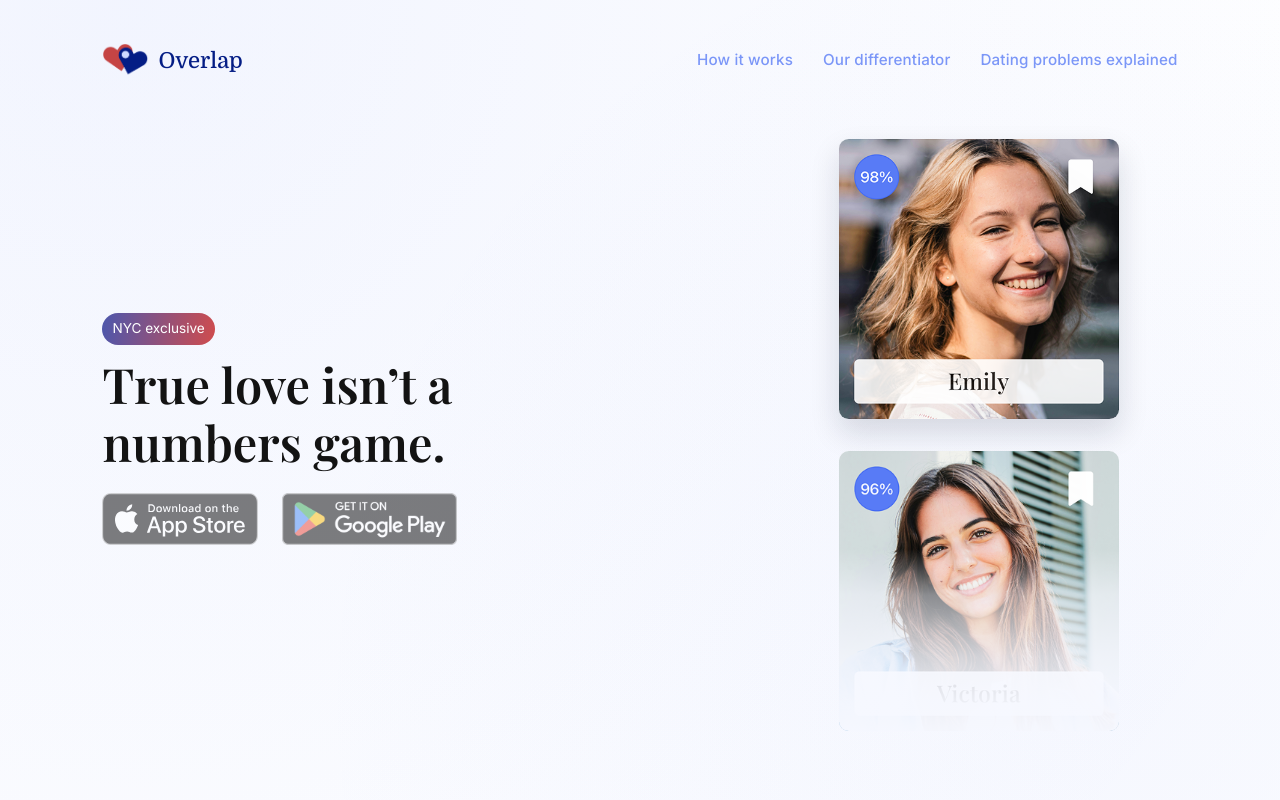
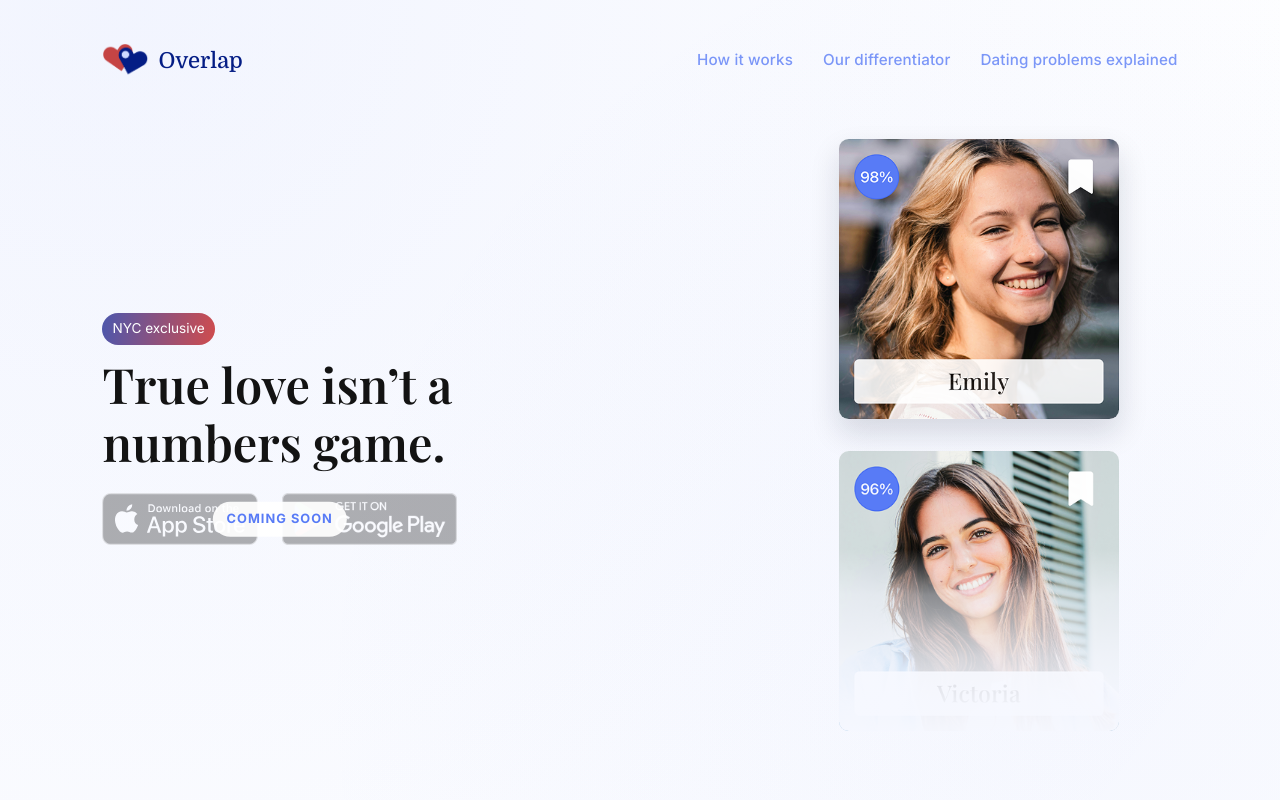
Before and after one commit to anya-overlap/overlap-website, a plain HTML site: page index.html in a window 1280 px wide. Shown: the top 800 px of the page. Drawn offline with nearby package versions, Linux system fonts and the light colour scheme.

Commit message:
coming soon sign

```diff
--- a/index.html
+++ b/index.html
@@ -44,6 +44,7 @@
             </h1>
 
             <div class="store-buttons">
+              <span class="store-buttons-label">Coming soon</span>
               <a class="store-badge-link" href="#" aria-label="Download on the App Store">
                 <img class="store-badge" src="./assets/App_Store_Badge.svg" alt="Download on the App Store" />
               </a>
@@ -431,6 +432,7 @@
           </div>
           <h2 class="cta-tagline">Declutter your dating experience</h2>
           <div class="store-buttons">
+            <span class="store-buttons-label">Coming soon</span>
             <a class="store-badge-link" href="#" aria-label="Download on the App Store">
               <img class="store-badge" src="./assets/App_Store_Badge.svg" alt="Download on the App Store" />
             </a>
--- a/styles.css
+++ b/styles.css
@@ -230,6 +230,7 @@ a {
 }
 
 .store-buttons {
+  position: relative;
   display: flex;
   gap: clamp(12px, 2vw, 24px);
   margin-top: 18px;
@@ -238,12 +239,30 @@ a {
   align-items: center;
   width: fit-content;
   max-width: 100%;
-  opacity: 0.5;
+}
+
+.store-buttons-label {
+  position: absolute;
+  top: 50%;
+  left: 50%;
+  transform: translate(-50%, -50%);
+  z-index: 1;
+  padding: 7px 14px;
+  border-radius: 999px;
+  background: rgba(255, 255, 255, 0.92);
+  color: var(--blue);
+  font-size: 0.8rem;
+  font-weight: 700;
+  letter-spacing: 0.08em;
+  text-transform: uppercase;
+  white-space: nowrap;
+  pointer-events: none;
 }
 
 .store-badge-link {
   display: inline-flex;
   align-items: center;
+  opacity: 0.3;
 }
 
 .store-badge {
@@ -1008,6 +1027,11 @@ font-size: 18px;
   width: 100%;
 }
 
+.cta .store-buttons-label {
+  background: rgba(255, 255, 255, 0.96);
+  color: #3554cf;
+}
+
 .cta .store-badge {
   height: 50px;
 }
```
